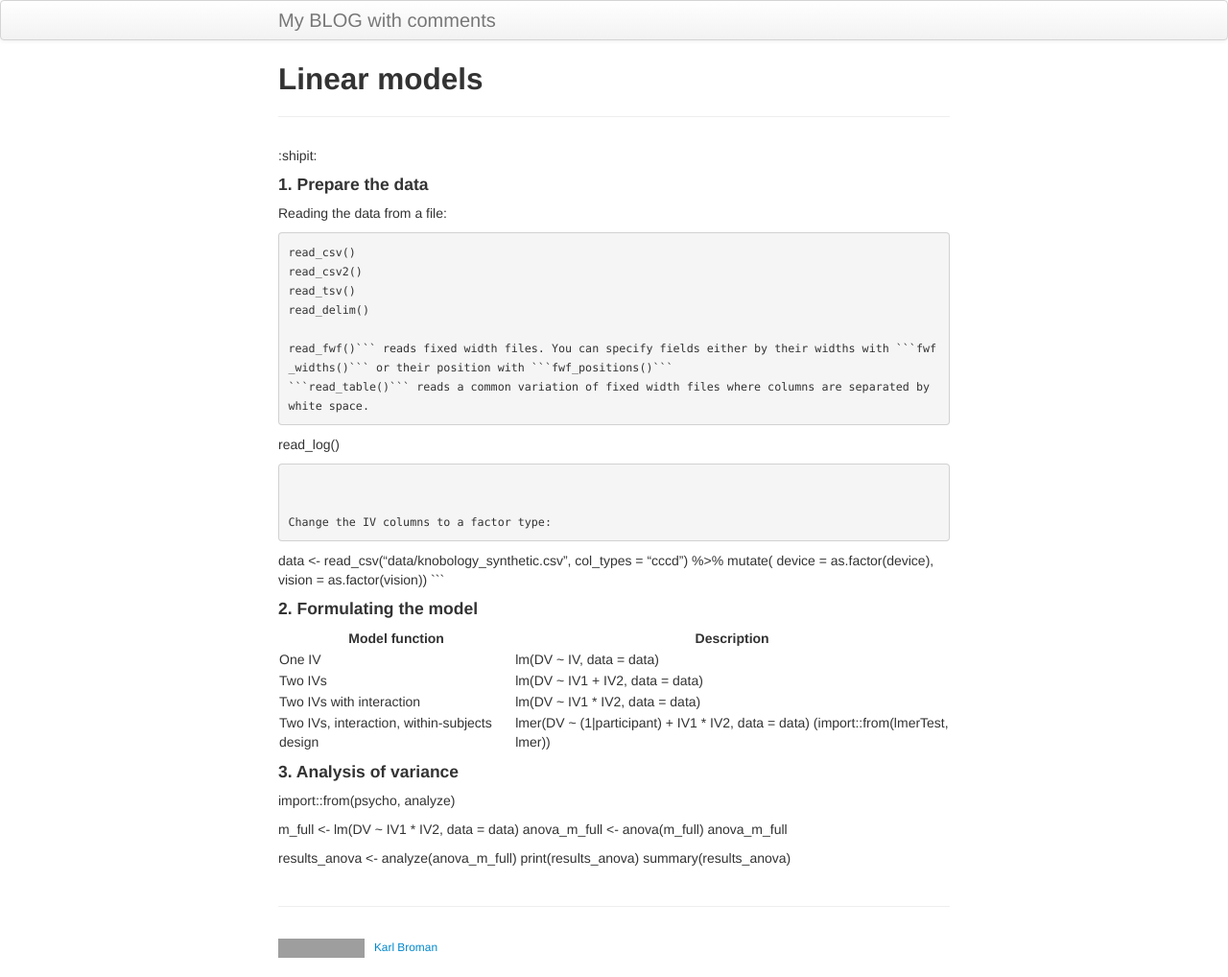
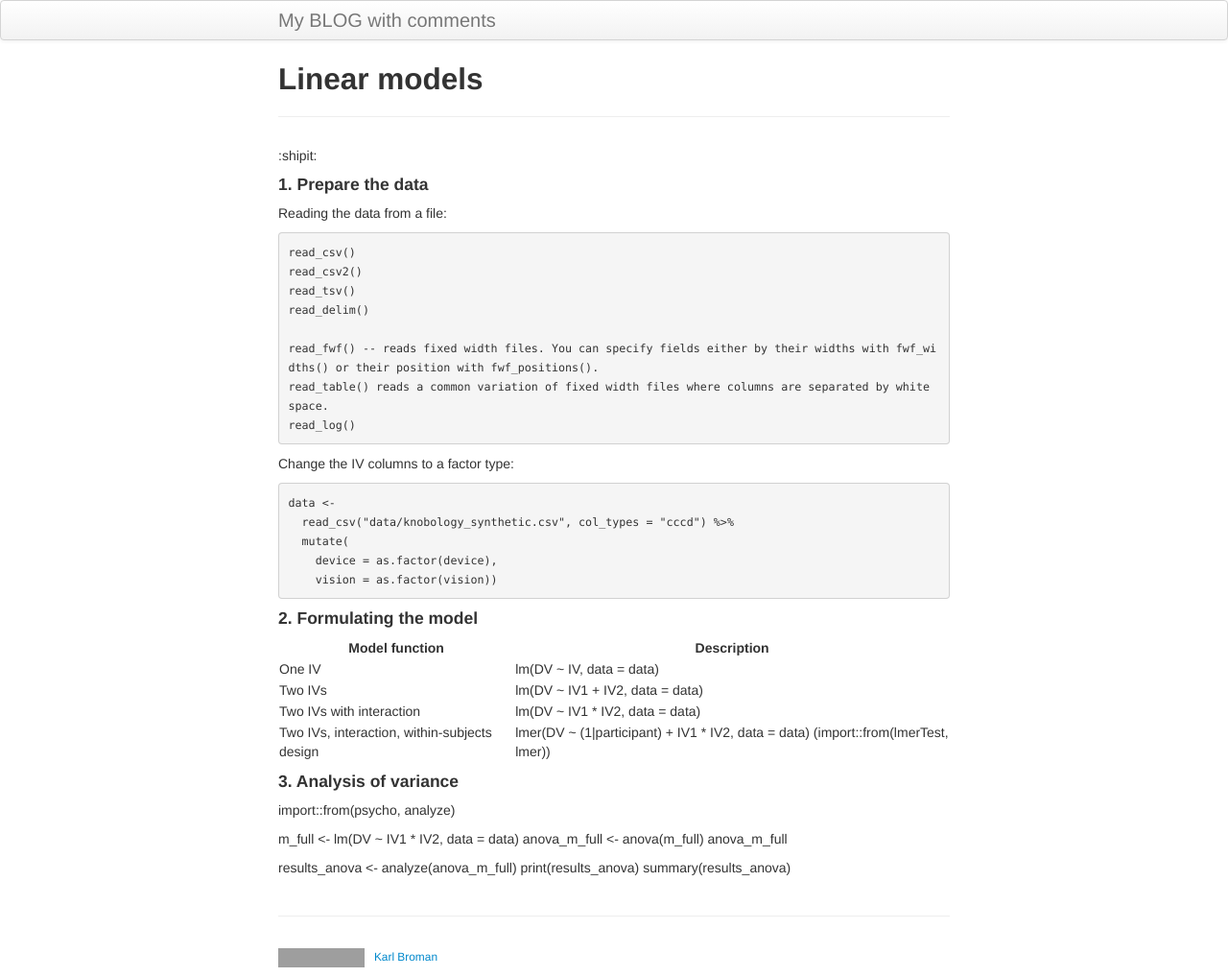
Before and after one commit to yunigma/ynigma.github.io, a Jekyll site: the page built from pages/1blog.md, in a window 1280 px wide. Shown: the whole page at 96% size. Built offline with Jekyll 4.4.1, drawn with Linux system fonts in a browser that asks for light colours; comment, search, counter and statistics services are not loaded; part of the change alters nothing that is shown; grey boxes are pictures that could not be loaded.

Commit message:
first blog is added

````diff
--- a/pages/1blog.md
+++ b/pages/1blog.md
@@ -14,12 +14,10 @@ read_csv2()
 read_tsv()
 read_delim()
 
-read_fwf()``` reads fixed width files. You can specify fields either by their widths with ```fwf_widths()``` or their position with ```fwf_positions()```
-```read_table()``` reads a common variation of fixed width files where columns are separated by white space.
-```
+read_fwf() -- reads fixed width files. You can specify fields either by their widths with fwf_widths() or their position with fwf_positions().
+read_table() reads a common variation of fixed width files where columns are separated by white space.
 read_log()
 ```
-
 
 Change the IV columns to a factor type:
 ```
````
